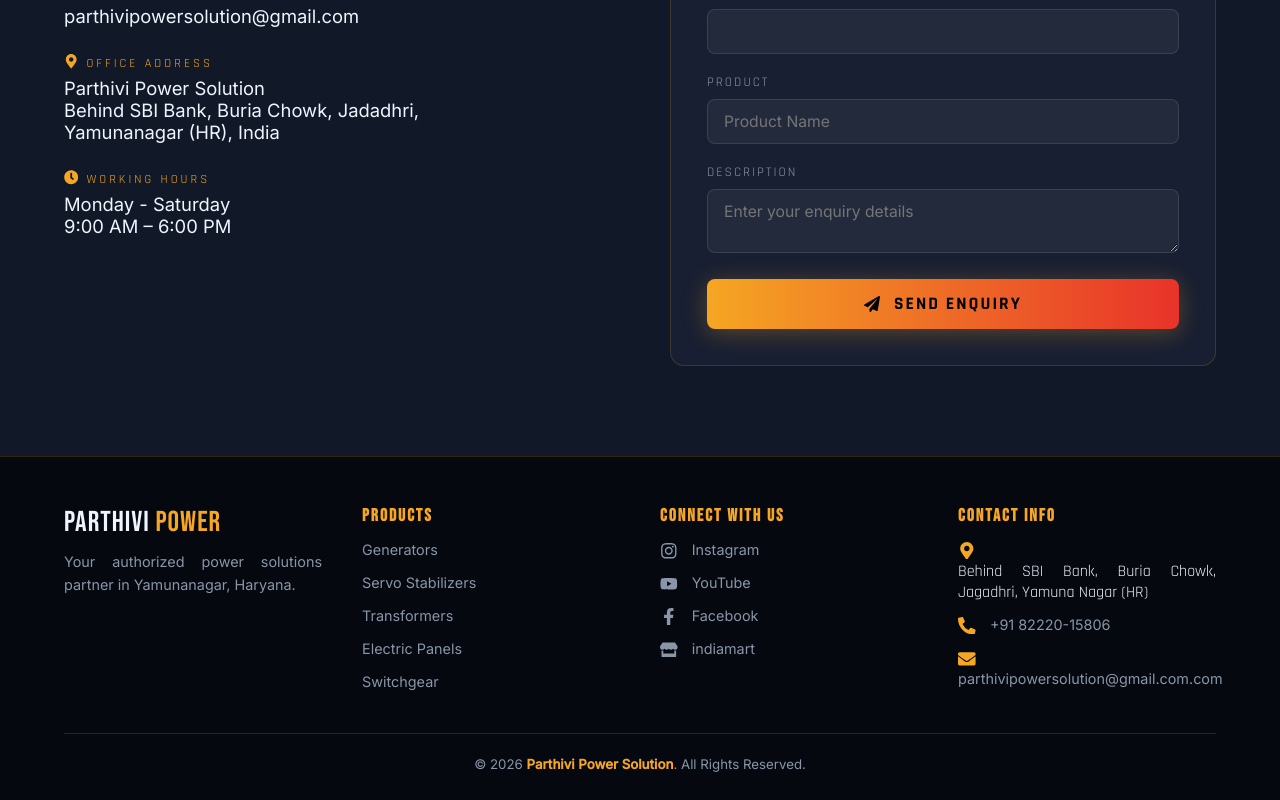
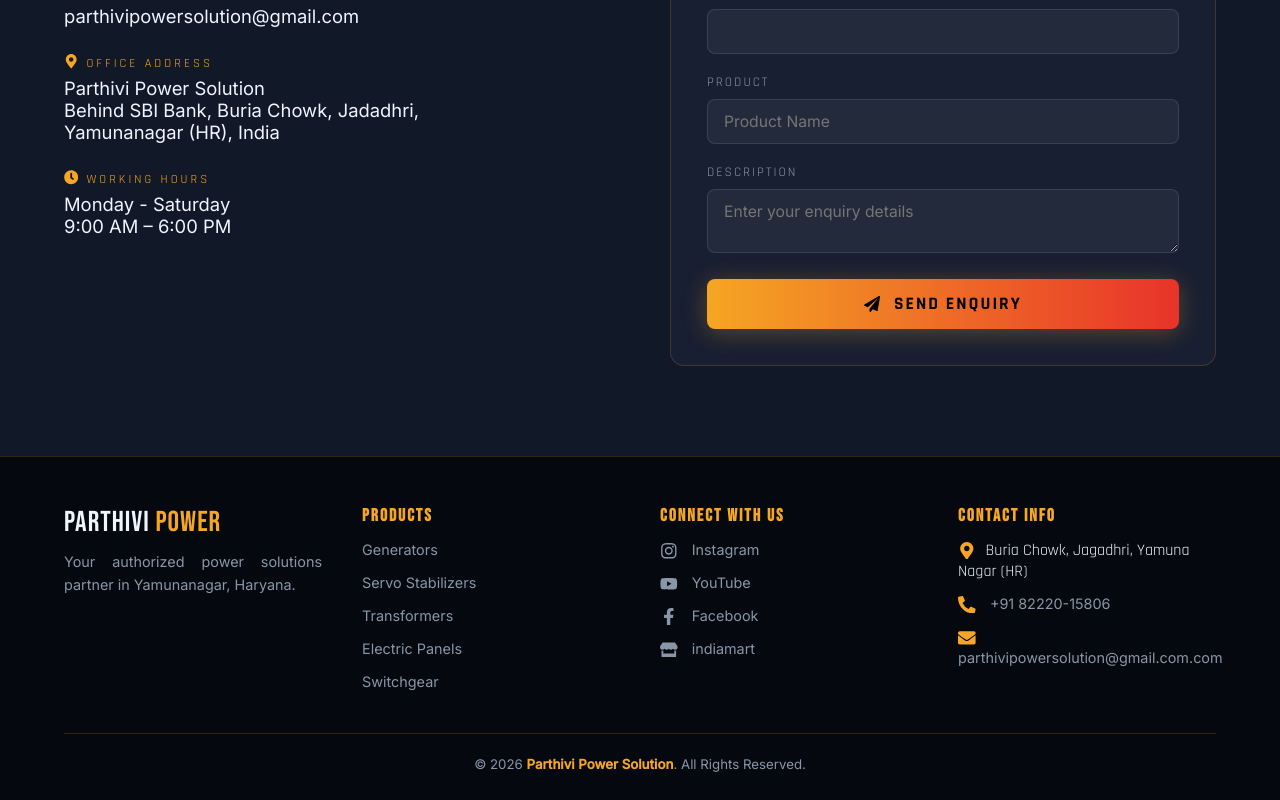
Before and after one commit to officialsonia1018-lab/parthivi-power-solution, a React (Vite) app in the folder client/: page / in a window 1280 px wide. Shown: the part 4409-5209 px from the top of the page. Built offline with nearby package versions, Linux system fonts and the light colour scheme.

Commit message:
Update Footer.jsx contact info update

```diff
--- a/client/src/components/Footer.jsx
+++ b/client/src/components/Footer.jsx
@@ -64,7 +64,7 @@
         <div className="footer-col contact-info-col">
           <h4>Contact Info</h4>
           <ul>
-            <li><FaMapMarkerAlt className="icon-style contact-icon" /> <p>Behind SBI Bank, Buria Chowk, Jagadhri, Yamuna Nagar (HR)</p></li>
+            <li><FaMapMarkerAlt className="icon-style contact-icon" />Buria Chowk, Jagadhri, Yamuna Nagar (HR)</li>
             <li>
               <FaPhoneAlt className="icon-style contact-icon" /> <a href="tel:8222015806">+91 82220-15806</a>
             </li>
```
